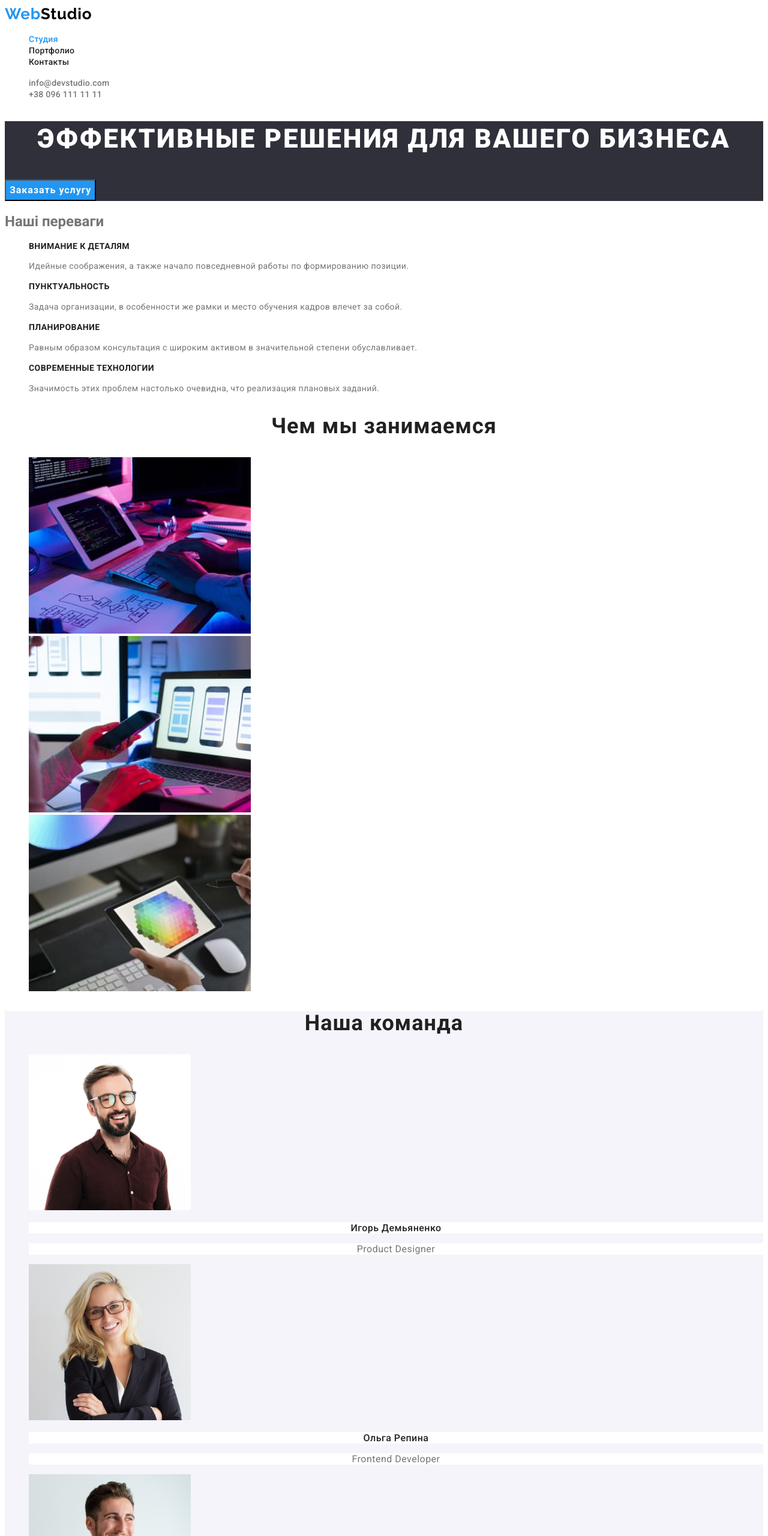
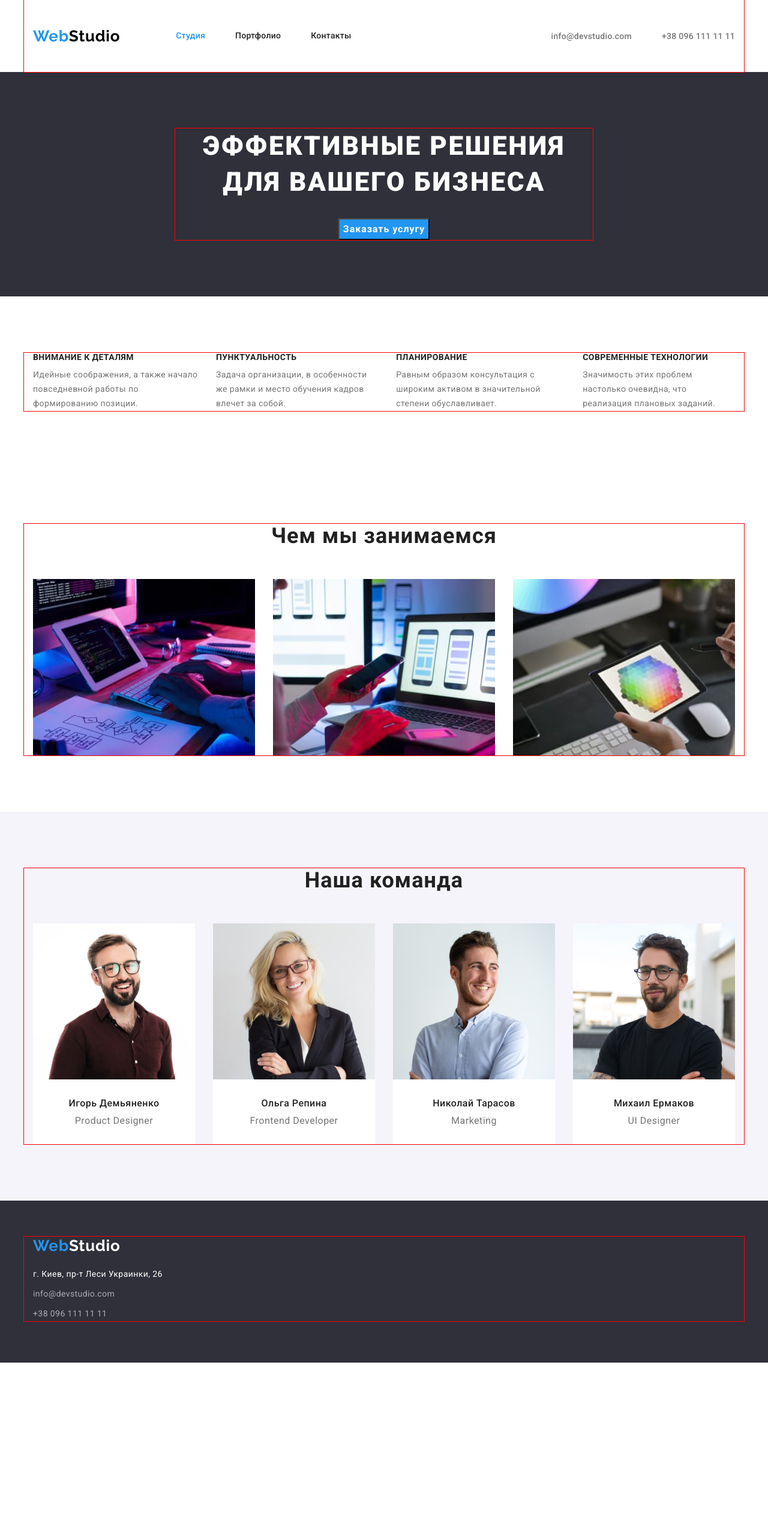
Before and after one commit to bodikzilvova/goit-markup-hw-03, a plain HTML site: page index.html in a window 1280 px wide. Shown: the top 2560 px of the page at 60% size. After the commit the page ends 2271 px from the top, so only its background shows below. Drawn offline with nearby package versions, Linux system fonts and the light colour scheme.

Commit message:
homework-3

```diff
--- a/css/style.css
+++ b/css/style.css
@@ -1,5 +1,17 @@
 body{
     font-family: roboto, sans-serif;
+}
+h1, h2, h3, h4, h5, h6, p{
+margin-bottom: 0;
+margin-top: 0;
+}
+img{
+    display: block;
+}
+ul {
+    list-style: none;
+    padding: 0;
+    margin: 0;
 }
 :root {
     --main-color: #212121;
@@ -9,6 +21,7 @@ body{
     --black-color: #000000;
     --grey-color: #757575;
     --button-color: #F5F4FA;
+    --border-color:#eee;
 
 
 }
@@ -17,8 +30,37 @@ body{
     color: var(--grey-color);
     background-color: var(--white-color);
 }
+.container{
+    outline: 1px solid red;
+    width: 1200px;
+    padding-left: 15px;
+    padding-right: 15px;
+
+    margin-left: auto;
+    margin-right: auto;
+}
+.section{
+    padding-top: 94px;
+    padding-bottom: 94px;
+}
+.visually-hidden{
+    position: absolute;
+        white-space: nowrap;
+        width: 1px;
+        height: 1px;
+        overflow: hidden;
+        border: 0;
+        padding: 0;
+        clip: rect(0 0 0 0);
+        clip-path: inset(50%);
+        margin: -1px;
+}
 .header{
     background-color: var(--white-color);
+}
+.header-container{
+    display: flex;
+    align-items: center;
 }
 .header-logo{
     color: var(--blue-color);
@@ -28,6 +70,7 @@ body{
     font-size: 26px;
     line-height: 1.19;
     letter-spacing: 0.03em;
+    margin-right: 93px;
 }
 .uplogo-text{
     color: var(--black-color);
@@ -37,9 +80,23 @@ body{
     line-height: 1.19;
     letter-spacing: 0.03em;
 }
-ul{
-   list-style: none;
+
+.site-nav{
+    display: flex;
+    align-items: center;
 }
+.nav-item{
+    margin-right: 50px;
+}
+.nav-item:last-child {
+    margin-right: 00px;
+}
+.link{
+    padding-top: 52px;
+    padding-bottom: 52px;
+    display: block;
+}
+
 .site-nav .link {
     color: var(--main-color);
     text-decoration: none;
@@ -55,7 +112,16 @@ ul{
 .site-nav .current{
     color: var(--blue-color);
 }
-
+.header-contacts{
+    margin-left: auto;
+    display: flex;
+}
+.contacts-item{
+    margin-right: 50px;
+}
+.contacts-item:last-child {
+    margin-right: 0px;
+}
 .header-contacts .contacts {
     color:  var(--grey-color);
     text-decoration: none;
@@ -73,6 +139,10 @@ ul{
 
 .hero-section{
     background-color: var(--blackhero-color);
+
+}
+.hero-group{
+    width: 696px;
 }
 .hero-title{
     color: var(--white-color);
@@ -83,6 +153,7 @@ ul{
     text-align: center;
     letter-spacing: 0.06em;
     text-transform: uppercase;
+    margin-bottom: 30px;
 }
 .hero-btn{
     background-color: var(--blue-color);
@@ -96,11 +167,21 @@ font-family: inherit;
     align-items: center;
     text-align: center;
     letter-spacing: 0.06em;
+    margin-left: auto;
+    margin-right: auto;
 }
-
+.benefits-item{
+    display: flex;
+}
+.benefits-contents{
+    margin-right: 30px;
+}
+.benefits-contents:last-child {
+    margin-right: 0px;
+}
 .benefits-title{
     color: var(--main-color);
-
+    margin-bottom: 10px;
     font-weight: 700;
     font-size: 14px;
     line-height: 1.14;
@@ -108,13 +189,15 @@ font-family: inherit;
     text-transform: uppercase;
 }
 .benefits-text{
-
     font-size: 14px;
     line-height: 1.71;
     letter-spacing: 0.03em;
 }
+
+
 .occupation{
     color: var(--main-color);
+    margin-bottom: 50px;
 
     font-weight: 700;
     font-size: 36px;
@@ -122,12 +205,21 @@ font-family: inherit;
     text-align: center;
     letter-spacing: 0.03em;
 }
-
+.occupation-item{
+    display: flex;
+}
+.occupation-content{
+    margin-right: 30px;
+}
+.occupation-content :last-child {
+    margin-right: 0px;
+}
 .team{
 background-color: var(--button-color);;
 }
 .team-title{
     color: var(--main-color);
+    margin-bottom: 50px;
 
     font-weight: 700;
     font-size: 36px;
@@ -135,28 +227,38 @@ background-color: var(--button-color);;
     text-align: center;
     letter-spacing: 0.03em;
 }
+.team-item{
+    display: flex;
+
+}
+.team-content{
+    margin-right: 30px;
+}
 .team-name{
     color: var(--main-color);
     background:var(--white-color);
-
+text-align: center;
     font-weight: 500;
     font-size: 16px;
     line-height: 1.19;
-    text-align: center;
+    padding-top: 30px;
+    padding-bottom: 10px;
     letter-spacing: 0.03em;
 }
 .team-job{
     color: var(--grey-color);
     background:var(--white-color);
-
+text-align: center;
     font-size: 16px;
     line-height: 1.19;
-    text-align: center;
+    padding-bottom: 30px;
     letter-spacing: 0.03em;
 }
 
 .footer{
     background-color: var(--blackhero-color);
+    padding-top: 60px;
+    padding-bottom: 60px;
 
 }
 
@@ -168,6 +270,8 @@ background-color: var(--button-color);;
     font-size: 26px;
     line-height: 1.19;
     letter-spacing: 0.03em;
+    margin-bottom: 20px;
+    display: flex;
 }
 .logo-text{
 color: var(--white-color);
@@ -180,6 +284,12 @@ letter-spacing: 0.03em;
 }
 address{
     font-style: normal;
+}
+.footer-item{
+    margin-bottom: 9px;
+}
+.footer-item :last-child {
+    margin-bottom: 0px;
 }
 .map{
     color: var(--white-color);
@@ -204,8 +314,19 @@ letter-spacing: 0.03em;
 }
 
 /*main portfolio*/
-
-
+.add-navi{
+    display: flex;
+    align-items: center;
+    justify-content: center;
+}
+.add-item{
+    margin-right: 8px;
+    margin-top: 94px;
+    margin-bottom: 50px;
+}
+.add-item :last-child{
+    margin-right: 0px;
+}
 .button{
     background-color: var(--button-color);
     color: var(--main-color);
@@ -226,8 +347,24 @@ letter-spacing: 0.03em;
 background: var(--blue-color);
 color: var(--white-color);
 }
+.net{
+    display: flex;
+    flex-wrap: wrap;
+}
+.net-item{
+    margin-right: 30px;
+    margin-bottom: 30px;
+
+}
+.net-item:nth-child(3n){
+    margin-right: 0;
+}
+.net-item:nth-last-child(-n+3) {
+    margin-bottom: 94px;
+}
 .portfolio-titles{
     color: var(--main-color);
+padding: 20px 24px 4px 24px;
 
     font-weight: 700;
     font-size: 18px;
@@ -235,7 +372,7 @@ color: var(--white-color);
     letter-spacing: 0.06em;
 }
 .portfolio-text{
-
+  padding: 0px 24px 20px 24px;
     font-size: 16px;
     line-height: 1.87;
     letter-spacing: 0.03em;
--- a/index.html
+++ b/index.html
@@ -11,79 +11,90 @@
       href="https://fonts.googleapis.com/css2?family=Raleway:wght@700&family=Roboto:wght@400;500;700;900&display=swap"
       rel="stylesheet"
     />
+    <link
+      rel="stylesheet"
+      href="https://cdnjs.cloudflare.com/ajax/libs/modern-normalize/1.1.0/modern-normalize.min.css"
+    />
     <link rel="stylesheet" href="./css/style.css" />
   </head>
   <body class="page">
     <!--верхня лінія -->
     <header class="header">
+      <div class="container header-container">
         <a class="header-logo" href="./index.html">Web<span class="uplogo-text">Studio</span></a>
         <nav>
           <ul class="site-nav">
-          <li>
+            <li class="nav-item">
               <a class="link current" href="./index.html">Студия</a>
             </li>
-          <li>
+            <li class="nav-item">
               <a class="link" href="./portfolio.html">Портфолио</a>
             </li>
-          <li>
+            <li class="nav-item">
               <a class="link" href="">Контакты</a>
             </li>
           </ul>
         </nav>
         <ul class="header-contacts">
-        <li>
+          <li class="contacts-item">
             <a class="contacts" href="mailto:info@devstudio.com" lang="en">info@devstudio.com</a>
           </li>
-        <li>
+          <li class="contacts-item">
             <a class="contacts" href="tel:+380961111111">+38 096 111 11 11</a>
           </li>
         </ul>
+      </div>
     </header>
     <!--Основний контент-->
     <main>
       <!--ГЕРОЙ-->
-      <section class="hero-section">
+      <section class="section hero-section">
+        <div class="container hero-group">
           <h1 class="hero-title">Эффективные решения для вашего бизнеса</h1>
           <button class="hero-btn" type="button">Заказать услугу</button>
+        </div>
       </section>
 
       <!--Особливості-->
-      <section class="benefits">
-        <h2>Наші переваги</h2>
-        <ul>
-          <li>
+      <section class="section benefits">
+        <div class="container">
+          <h2 class="visually-hidden">Наші переваги</h2>
+          <ul class="benefits-item">
+            <li class="benefits-contents">
               <h3 class="benefits-title">Внимание к деталям</h3>
               <p class="benefits-text">
                 Идейные соображения, а также начало повседневной работы по формированию позиции.
               </p>
             </li>
-          <li>
+            <li class="benefits-contents">
               <h3 class="benefits-title">Пунктуальность</h3>
               <p class="benefits-text">
                 Задача организации, в особенности же рамки и место обучения кадров влечет за собой.
               </p>
             </li>
-          <li>
+            <li class="benefits-contents">
               <h3 class="benefits-title">Планирование</h3>
               <p class="benefits-text">
                 Равным образом консультация с широким активом в значительной степени обуславливает.
               </p>
             </li>
-          <li>
+            <li class="benefits-contents">
               <h3 class="benefits-title">Современные технологии</h3>
               <p class="benefits-text">
                 Значимость этих проблем настолько очевидна, что реализация плановых заданий.
               </p>
             </li>
           </ul>
+        </div>
       </section>
 
       <!--Чим ми займаємся-->
 
-      <section>
+      <section class="section">
+        <div class="container">
           <h2 class="occupation">Чем мы занимаемся</h2>
-        <ul>
-          <li>
+          <ul class="occupation-item">
+            <li class="occupation-content">
               <img
                 src="./images/img-section-what-we-do/wokr-computer.jpg"
                 alt="Робота з компютером"
@@ -92,7 +103,7 @@
               />
             </li>
 
-          <li>
+            <li class="occupation-content">
               <img
                 src="./images/img-section-what-we-do/work-tel.jpg"
                 alt="Робота з телефоном"
@@ -101,7 +112,7 @@
               />
             </li>
 
-          <li>
+            <li class="occupation-content">
               <img
                 src="./images/img-section-what-we-do/work-pad.jpg"
                 alt="Робота з планшетом"
@@ -110,63 +121,70 @@
               />
             </li>
           </ul>
+        </div>
       </section>
 
       <!--Наша Команда-->
-      <section class="team">
+      <section class="section team">
+        <div class="container">
           <h2 class="team-title">Наша команда</h2>
-        <ul>
-          <li>
+          <ul class="team-item">
+            <li class="team-content">
               <img
                 src="./images/img-section-team/team-card-1.jpg"
                 alt="Ігор"
                 width="270"
                 height="260"
               />
-          </li>
               <h3 class="team-name">Игорь Демьяненко</h3>
               <p class="team-job">Product Designer</p>
-          <li>
+            </li>
+
+            <li class="team-content">
               <img
                 src="./images/img-section-team/team-card-2.jpg"
                 alt="Ольга"
                 width="270"
                 height="260"
               />
-          </li>
               <h3 class="team-name">Ольга Репина</h3>
               <p class="team-job">Frontend Developer</p>
-          <li>
+            </li>
+
+            <li class="team-content">
               <img
                 src="./images/img-section-team/team-card-3.jpg"
                 alt="Микола"
                 width="270"
                 height="260"
               />
-          </li>
               <h3 class="team-name">Николай Тарасов</h3>
               <p class="team-job">Marketing</p>
-          <li>
+            </li>
+
+            <li class="team-content">
               <img
                 src="./images/img-section-team/team-card-4.jpg"
                 alt="Михайло"
                 width="270"
                 height="260"
               />
-          </li>
               <h3 class="team-name">Михаил Ермаков</h3>
               <p class="team-job">UI Designer</p>
+            </li>
           </ul>
+        </div>
       </section>
     </main>
     <!--Футер контакти-->
 
     <footer class="footer">
+      <div class="container">
         <a class="logo-footer" href="./index.html">Web<span class="logo-text">Studio</span></a>
 
         <address>
           <ul>
-          <li>
+            <li class="footer-item">
               <a
                 class="map"
                 href="https://www.google.com.ua/maps/place/%D0%B1%D1%83%D0%BB%D1%8C%D0%B2%D0%B0%D1%80+%D0%9B%D0%B5%D1%81%D1%96+%D0%A3%D0%BA%D1%80%D0%B0%D1%97%D0%BD%D0%BA%D0%B8,+26,+%D0%9A%D0%B8%D1%97%D0%B2,+02000/@50.4265807,30.5361971,17z/data=!3m1!4b1!4m5!3m4!1s0x40d4cf0e033ecbe9:0x57a4dffefec77da0!8m2!3d50.4265807!4d30.5383858"
@@ -175,16 +193,17 @@
               >
             </li>
 
-          <li>
+            <li class="footer-item">
               <a class="footer-contact" href="mailto:info@devstudio.com" lang="en"
                 >info@devstudio.com</a
               >
             </li>
-          <li>
+            <li class="footer-item">
               <a class="footer-contact" href="tel:+380961111111">+38 096 111 11 11</a>
             </li>
           </ul>
         </address>
+      </div>
     </footer>
   </body>
 </html>
```
Also changed, not shown: portfolio.html (+40 -25 lines). Lines whose indentation alone changed are shown as unchanged.
